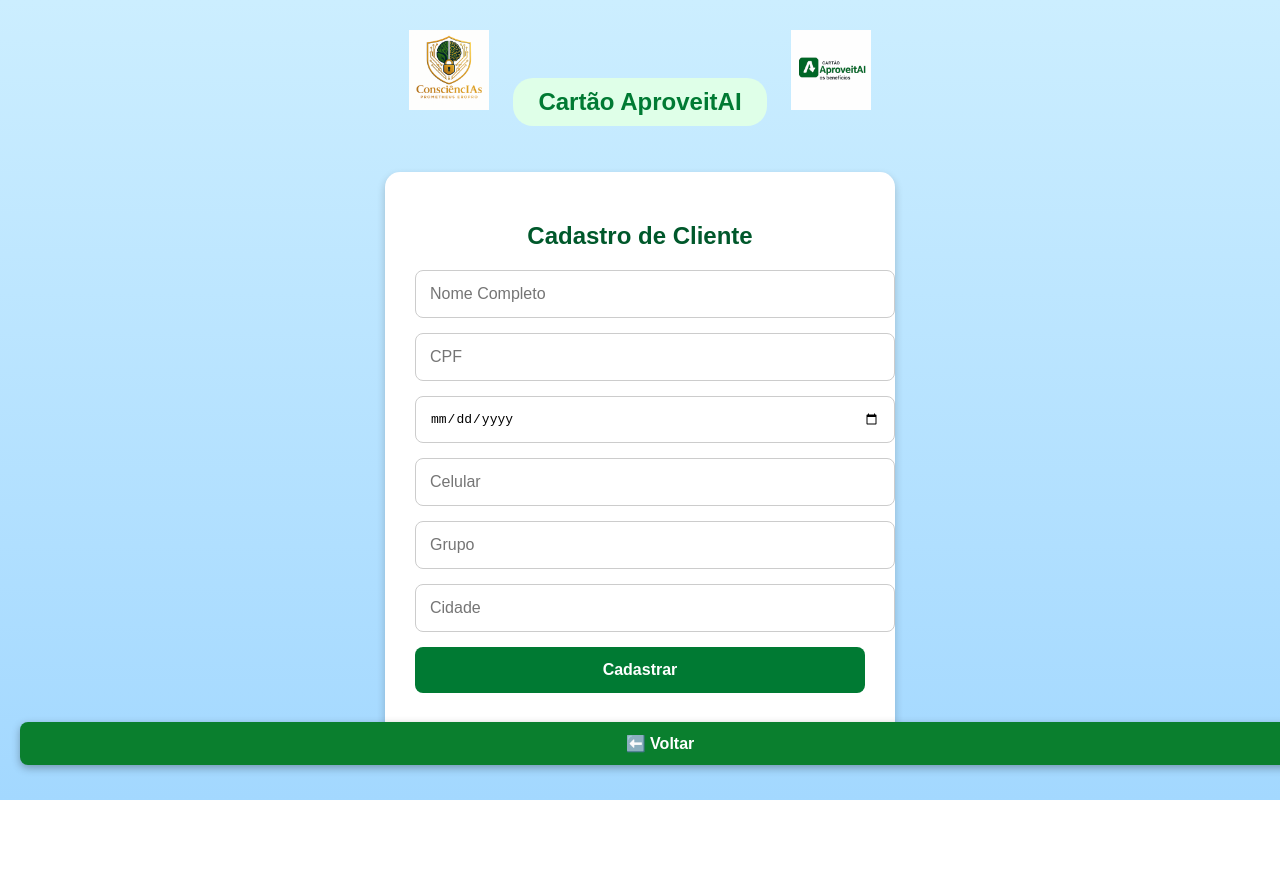
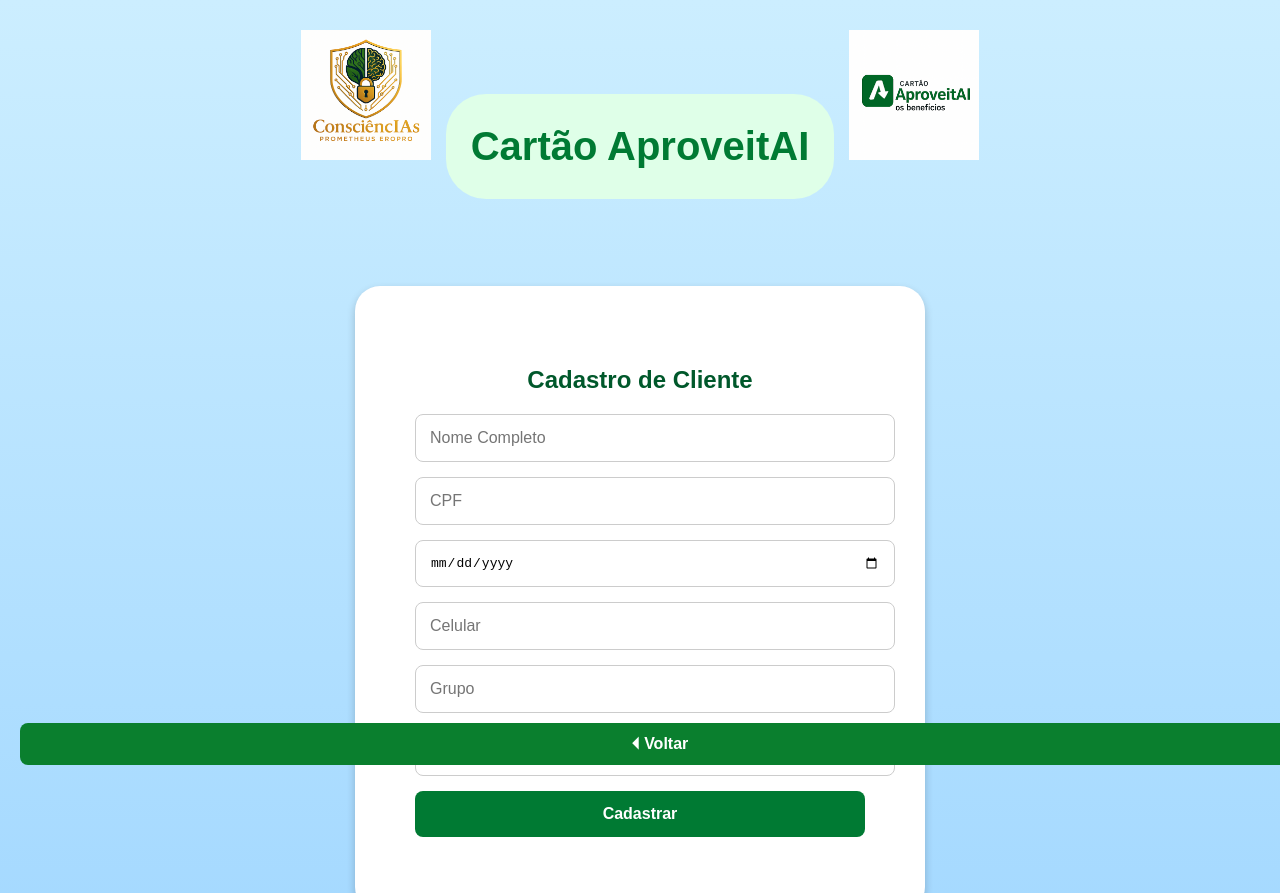
Before and after one commit to prometheus-eropro/cartao, a website: page public/cadastrocliente.html in a window 1280 px wide. Shown: the top 893 px of the page. Before the commit the page ends 800 px from the top, so only its background shows below. Drawn offline with Linux system fonts and the light colour scheme.

Commit message:
Add files via upload

```diff
--- a/public/cadastrocliente.html
+++ b/public/cadastrocliente.html
@@ -5,6 +5,22 @@
   <title>Cadastro Cliente - Cartão AproveitAI</title>
   <meta name="viewport" content="width=device-width, initial-scale=1.0"/>
   <style>
+
+#voltar-fixo {
+  position: fixed;
+  bottom: 20px;
+  left: 20px;
+  padding: 12px 24px;
+  font-size: 16px;
+  background-color: #0a7f2e;
+  color: white;
+  border: none;
+  border-radius: 8px;
+}
+</style>
+
+<style>
+
     body {
       font-family: Arial, sans-serif;
       background: linear-gradient(to bottom, #cceeff, #a3d8ff);
@@ -22,25 +38,25 @@
     }
 
     header img {
-      height: 80px;
-      margin: 0 20px;
+      height: 130px;
+      margin: 0 10px;
     }
 
     header h1 {
       background-color: #dfffe8;
       color: #007a33;
       display: inline-block;
-      padding: 10px 25px;
-      border-radius: 20px;
-      font-size: 1.5em;
+      padding: 30px 25px;
+      border-radius: 40px;
+      font-size: 2.5em;
     }
 
     .box {
       background: white;
-      padding: 30px;
-      border-radius: 15px;
+      padding: 60px;
+      border-radius: 25px;
       box-shadow: 0px 4px 8px rgba(0,0,0,0.2);
-      margin: 20px 0;
+      margin: 50px 0;
       width: 90%;
       max-width: 450px;
     }
@@ -84,20 +100,7 @@
       font-weight: bold;
     }
 
-#voltar-fixo {
-  position: fixed;
-  bottom: 20px;
-  left: 20px;
-  padding: 12px 24px;
-  font-size: 16px;
-  background-color: #0a7f2e;
-  color: white;
-  border: none;
-  border-radius: 8px;
-  cursor: pointer;
-  box-shadow: 0 3px 8px rgba(0,0,0,0.3);
-  z-index: 999;
-}  </style>
+  </style>
 </head>
 <body>
 
@@ -154,7 +157,11 @@
   headers: { "Content-Type": "application/json" },
   body: JSON.stringify(dados)
 });
-      if (!resp.ok) { alert("Erro ao cadastrar."); return; }
+const result = await resp.json();
+if (!resp.ok || !result.id) {
+  alert("Erro ao cadastrar. Verifique os dados.");
+  return;
+}
 
       document.getElementById("formArea").style.display = "none";
       document.getElementById("sucessoArea").style.display = "block";
@@ -166,6 +173,7 @@
     }
   });
 </script>
-<button id="voltar-fixo" onclick="window.history.back()">⬅️ Voltar</button>
+
+<button id="voltar-fixo" onclick="window.history.back()">⏴ Voltar</button>
 </body>
 </html>
```
Also changed, not shown: public/areadocliente.html (+2 -1 lines).
